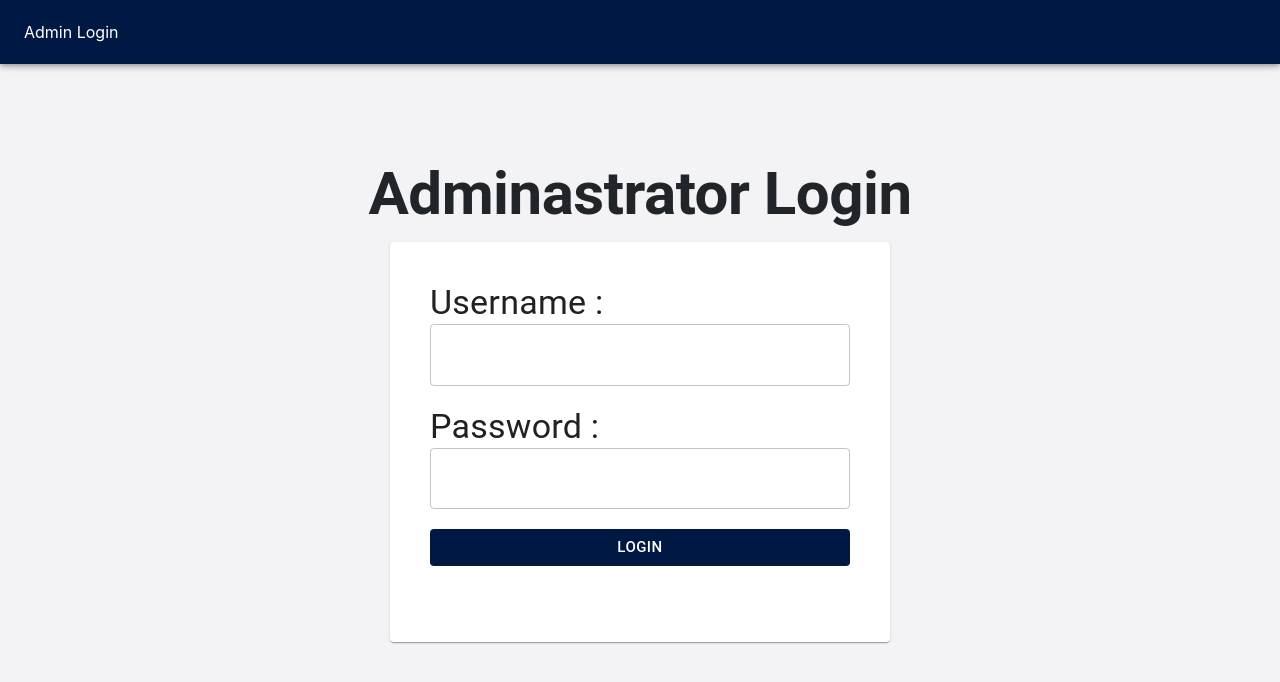
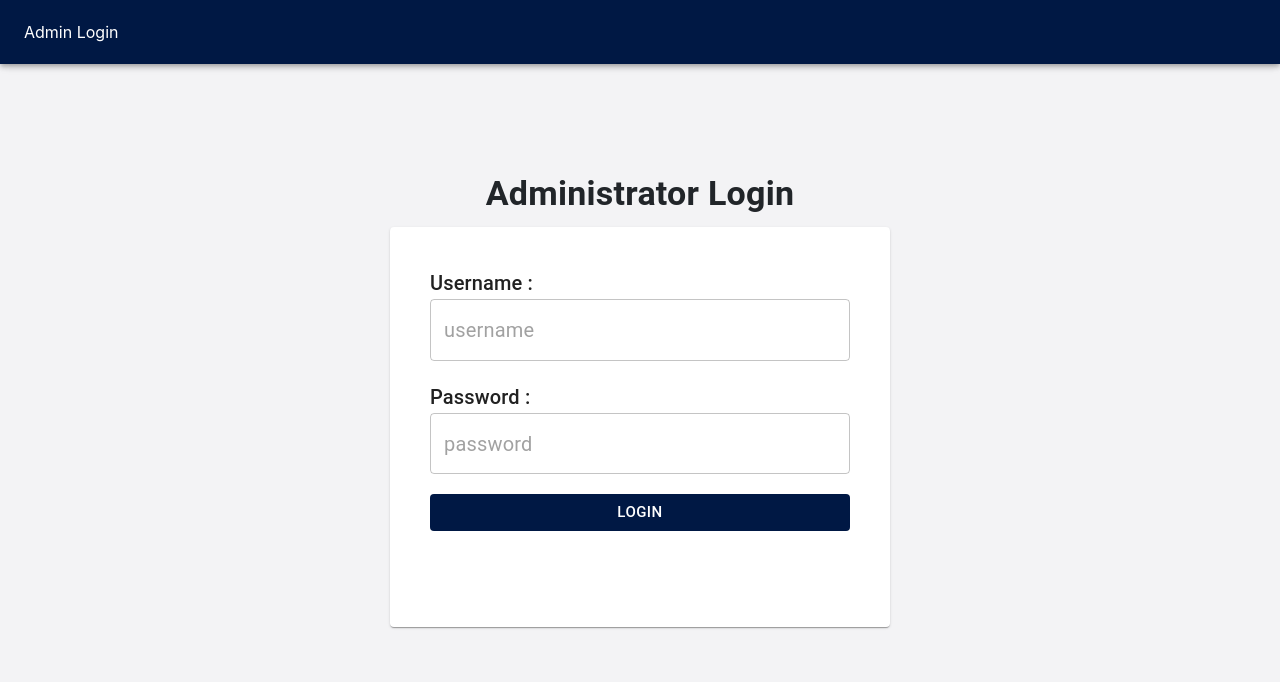
Before and after one commit to DropitupQwerty/realstate-online-selling, a React (Create React App) app: page /admin in a window 1280 px wide. Shown: the top 682 px of the page. Built offline with nearby package versions, Linux system fonts and the light colour scheme; the HTML template or start-up script is replaced by a standard one.

Commit message:
Add admin login

```diff
--- a/src/components/AdminDrawer.js
+++ b/src/components/AdminDrawer.js
@@ -21,7 +21,6 @@ import ViewListIcon from '@mui/icons-material/ViewList';
 import { Link, Outlet } from 'react-router-dom';
 import LogoutIcon from '@mui/icons-material/Logout';
 import AccountCircleIcon from '@mui/icons-material/AccountCircle';
-import HomeIcon from '@mui/icons-material/Home';
 
 const drawerWidth = 240;
 
@@ -31,6 +30,8 @@ function AdminDrawer({ children }) {
   const handleDrawerToggle = () => {
     setMobileOpen(!mobileOpen);
   };
+
+  const [title, setTitle] = React.useState();
 
   const menus = [
     // {
@@ -62,7 +63,11 @@ function AdminDrawer({ children }) {
       <List>
         {menus.map((m) => (
           <ListItem key={m.label} disablePadding>
-            <ListItemButton component={Link} to={m.link}>
+            <ListItemButton
+              component={Link}
+              to={m.link}
+              onClick={() => setTitle(`${m.label}`)}
+            >
               <ListItemIcon>{m.icon}</ListItemIcon>
               <ListItemText
                 primary={
@@ -111,9 +116,15 @@ function AdminDrawer({ children }) {
           >
             <MenuIcon />
           </IconButton>
-          <Typography variant="h6" noWrap component="div">
-            Adminnistrator
-          </Typography>
+          {title ? (
+            <Typography variant="h6" noWrap component="div">
+              {title}
+            </Typography>
+          ) : (
+            <Typography variant="h6" noWrap component="div">
+              Administrator
+            </Typography>
+          )}
         </Toolbar>
       </AppBar>
       <Box
--- a/src/page/Account.js
+++ b/src/page/Account.js
@@ -44,8 +44,13 @@ export default function Account() {
     setUser({ ...user, [e.target.name]: e.target.value });
   };
 
+  console.log(files);
+
   const handleSubmit = () => {
-    const profileRef = ref(storage, `credentials/`);
+    const profileRef = ref(
+      storage,
+      `credentials/${user.id}/${files?.[0].name}`
+    );
     const uploadTask = uploadBytesResumable(profileRef, files);
 
     uploadTask.on(
--- a/src/page/Inquire.js
+++ b/src/page/Inquire.js
@@ -40,7 +40,7 @@ export default function Reservation({ open, cancel }) {
     locationURL,
   } = property || {};
 
-  const { fullname, contact, address, email } = user || {};
+  const { fullname, contact, address, email, credentialurl } = user || {};
   const { cardname, cardnumber, cardexpmonth, cardexpyear, cardcvv } =
     billingAccount | {};
 
@@ -68,7 +68,15 @@ export default function Reservation({ open, cancel }) {
   const handleSubmit = (e) => {
     e.preventDefault();
 
-    console.log('Submitted');
+    axios.post('http://localhost:3001/reservation/save', {
+      id,
+      fullname: fullname,
+      contact: contact,
+      address: address,
+      email: email,
+      property: prop,
+      amountpaid: price * 0.1,
+    });
   };
 
   console.log(user);
@@ -163,12 +171,16 @@ export default function Reservation({ open, cancel }) {
             </FormControl>
           </FormGroup>
         </div>
-        <Typography color="#22bb33" variant="h4">
-          Valid Credentials Uploaded
-        </Typography>
-        <Typography color="#bb2124" variant="h4">
-          Valid Credentials is not Uploaded
-        </Typography>
+
+        {credentialurl ? (
+          <Typography color="#22bb33" variant="h7">
+            Valid Credentials Uploaded
+          </Typography>
+        ) : (
+          <Typography color="#bb2124" variant="h7">
+            Valid Credentials is not Uploaded
+          </Typography>
+        )}
       </Paper>
 
       <Typography sx={{ textAlign: 'center', margin: '0' }} variant="h3">
@@ -222,7 +234,7 @@ export default function Reservation({ open, cancel }) {
             <Box component="form" onSubmit={handleSubmit}>
               <FormGroup>
                 <FormControl>
-                  <Typography variant="h5" sx={{ marginTop: '12px' }}>
+                  <Typography variant="h7" sx={{ marginTop: '12px' }}>
                     Name on Card
                   </Typography>
                   <OutlinedInput
@@ -234,7 +246,7 @@ export default function Reservation({ open, cancel }) {
                   />
                 </FormControl>
                 <FormControl>
-                  <Typography variant="h5" sx={{ marginTop: '12px' }}>
+                  <Typography variant="h7" sx={{ marginTop: '12px' }}>
                     Credit card number
                   </Typography>
                   <OutlinedInput
@@ -246,7 +258,7 @@ export default function Reservation({ open, cancel }) {
                   />
                 </FormControl>
                 <FormControl>
-                  <Typography variant="h5" sx={{ marginTop: '12px' }}>
+                  <Typography variant="h7" sx={{ marginTop: '12px' }}>
                     Exp Month
                   </Typography>
                   <OutlinedInput
@@ -254,17 +266,22 @@ export default function Reservation({ open, cancel }) {
                     value={cardexpmonth}
                     onChange={handleChange}
                     required
+                    placeholder="eg. 11"
                   />
                 </FormControl>
 
                 <FormControl>
-                  <Typography variant="h5" sx={{ marginTop: '12px' }}>
+                  <Typography variant="h7" sx={{ marginTop: '12px' }}>
                     Exp Year
                   </Typography>
-                  <OutlinedInput name="cardexpyear" value={cardexpyear} />
+                  <OutlinedInput
+                    name="cardexpyear"
+                    value={cardexpyear}
+                    placeholder="eg. 11"
+                  />
                 </FormControl>
                 <FormControl>
-                  <Typography variant="h5" sx={{ marginTop: '12px' }}>
+                  <Typography variant="h7" sx={{ marginTop: '12px' }}>
                     CVV
                   </Typography>
                   <OutlinedInput
--- a/src/page/admin/Login.js
+++ b/src/page/admin/Login.js
@@ -9,16 +9,45 @@ import {
   Toolbar,
   Typography,
 } from '@mui/material';
-import React from 'react';
+import axios from 'axios';
+import React, { useState } from 'react';
 import global from '../../styles/global';
+import { toast } from 'react-toastify';
 
 export default function AdminLogin() {
+  const [login, setLogin] = useState({
+    username: '',
+    password: '',
+  });
+
+  const handleChange = (e) => {
+    setLogin({ ...login, [e.target.name]: e.target.value });
+  };
+
+  const handleSubmit = (e) => {
+    e.preventDefault();
+
+    axios.post('http://localhost:3001/admin/login', login).then((response) => {
+      if (response.data.error) {
+        console.log(response.data.error);
+        toast.error('Please try again');
+        return;
+      }
+
+      console.log(response.data);
+      sessionStorage.setItem('ADMIN', response.data.uid);
+      window.location.replace('/admin/reservations');
+    });
+  };
+
   return (
     <div>
       <AppBar>
         <Toolbar>Admin Login</Toolbar>
       </AppBar>
       <Box
+        component="form"
+        onSubmit={handleSubmit}
         sx={{
           height: '100vh',
           width: '100%',
@@ -29,23 +58,39 @@ export default function AdminLogin() {
         }}
       >
         <Typography
-          variant="h2"
+          variant="h4"
           sx={{ marginBottom: '12px', fontWeight: 'bold' }}
         >
-          Adminastrator Login
+          Administrator Login
         </Typography>
         <Paper sx={{ width: '500px', height: '400px', padding: '40px' }}>
           <FormGroup>
             <FormControl>
-              <Typography variant="h4">Username : </Typography>
-              <OutlinedInput sx={{ ...global.formInput }}></OutlinedInput>
+              <Typography variant="h6">Username : </Typography>
+              <OutlinedInput
+                sx={{ ...global.formInput }}
+                name="username"
+                value={login.username}
+                onChange={handleChange}
+                placeholder="username"
+              ></OutlinedInput>
             </FormControl>
             <FormControl>
-              <Typography variant="h4">Password : </Typography>
-              <OutlinedInput sx={{ ...global.formInput }}></OutlinedInput>
+              <Typography variant="h6">Password : </Typography>
+              <OutlinedInput
+                placeholder="password"
+                sx={{ ...global.formInput }}
+                name="password"
+                value={login.password}
+                onChange={handleChange}
+                required
+                type="password"
+              ></OutlinedInput>
             </FormControl>
             <FormControl>
-              <Button sx={{ ...global.buttonLogin }}>Login</Button>
+              <Button sx={{ ...global.buttonLogin }} type="submit">
+                Login
+              </Button>
             </FormControl>
           </FormGroup>
         </Paper>
--- a/src/page/admin/Reservations.js
+++ b/src/page/admin/Reservations.js
@@ -1,5 +1,61 @@
-import React from 'react';
+import axios from 'axios';
+import React, { useEffect, useState } from 'react';
+import DataTable from './../../components/DataTable';
+import { Typography } from '@mui/material';
 
 export default function Reservations() {
-  return <div>This is reservation</div>;
+  const [reservation, setReservations] = useState([]);
+
+  useEffect(() => {
+    axios.get(`http://localhost:3001/reservation/fetch`).then((res) => {
+      let data = [...res.data];
+      setReservations(data);
+    });
+  }, []);
+
+  console.log(reservation);
+
+  const columns = [
+    {
+      field: 'fullname',
+      headerName: 'Fullname',
+      flex: 1,
+    },
+    {
+      field: 'email',
+      headerName: 'Email',
+      flex: 2,
+    },
+    {
+      field: 'contact',
+      headerName: 'Contact Number',
+      flex: 2,
+    },
+    {
+      field: 'address',
+      headerName: 'Address',
+      flex: 2,
+    },
+
+    {
+      field: 'property',
+      headerName: 'Interested in',
+      flex: 2,
+    },
+
+    {
+      field: 'amountpaid',
+      headerName: 'Amount Paid',
+      flex: 1,
+      renderCell: (rows) => {
+        return <Typography>₱{rows.row.amountpaid}</Typography>;
+      },
+    },
+  ];
+
+  return (
+    <div>
+      <DataTable rows={reservation} columns={columns} />
+    </div>
+  );
 }
```
